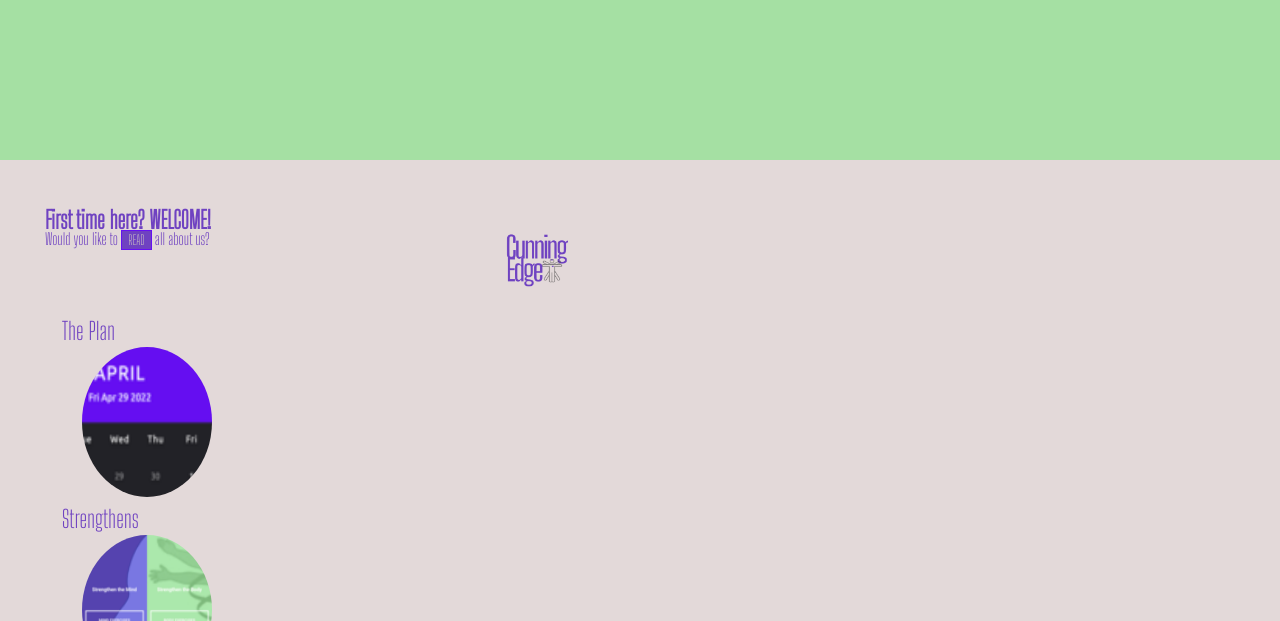
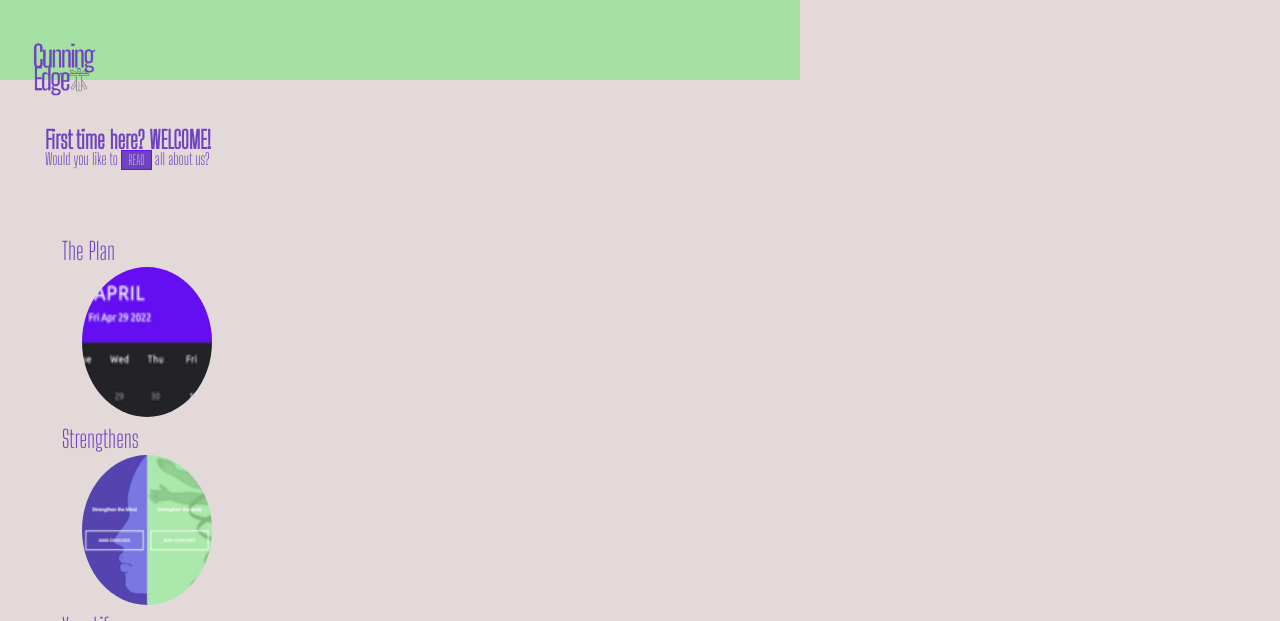
Before and after one commit to ChristineJackson464/CunningEdge_1, a plain HTML site: page index.html in a window 1280 px wide. Shown: the top 621 px of the page. Drawn offline with Linux system fonts and the light colour scheme; a web font is replaced by a local one.

Commit message:
Adjustments to placement & YourLife button

```diff
--- a/style.css
+++ b/style.css
@@ -14,17 +14,20 @@ body {
 }
 
 header {
-    background-color: rgba(151, 227, 151, 0.8);
+    background-color:rgba(151, 227, 151, 0.8);
+    display: flex;
+    flex-direction:column;
+    justify-content:space-evenly;
     margin: 0;
-    height: 20vh;
+    height: 10vh;
+    width: 100vh;
 }
 
 img{
-    margin: 13%;
-    margin-left: 35%;
-    padding: 25px;
-    width: 200px;
-    height: 200px;
+    margin: 0;
+    padding: 0;
+    width: 150px;
+    height: 150px;
 }
 
 
```
Also changed, not shown: images/YourLifeSm.png.
